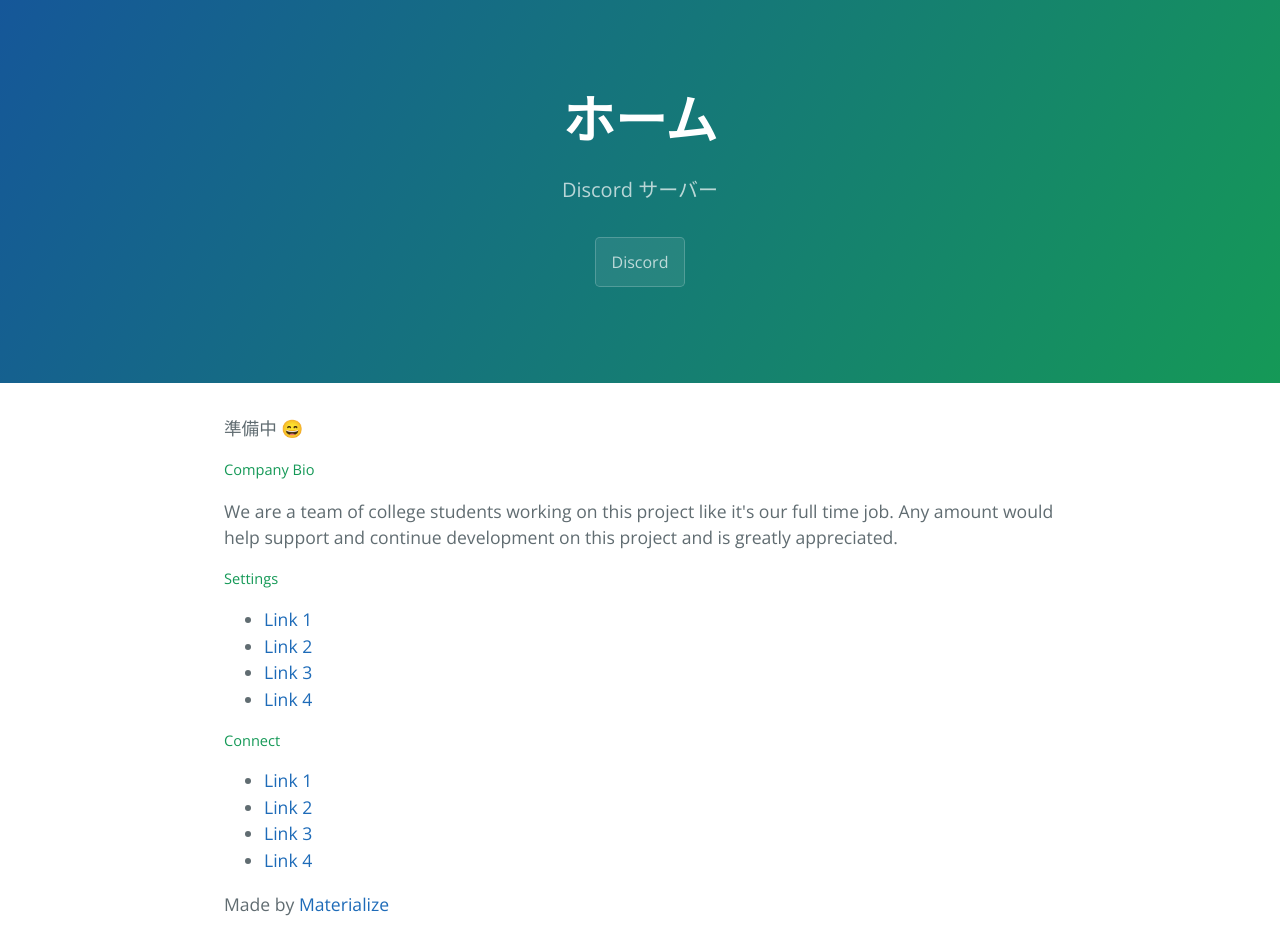
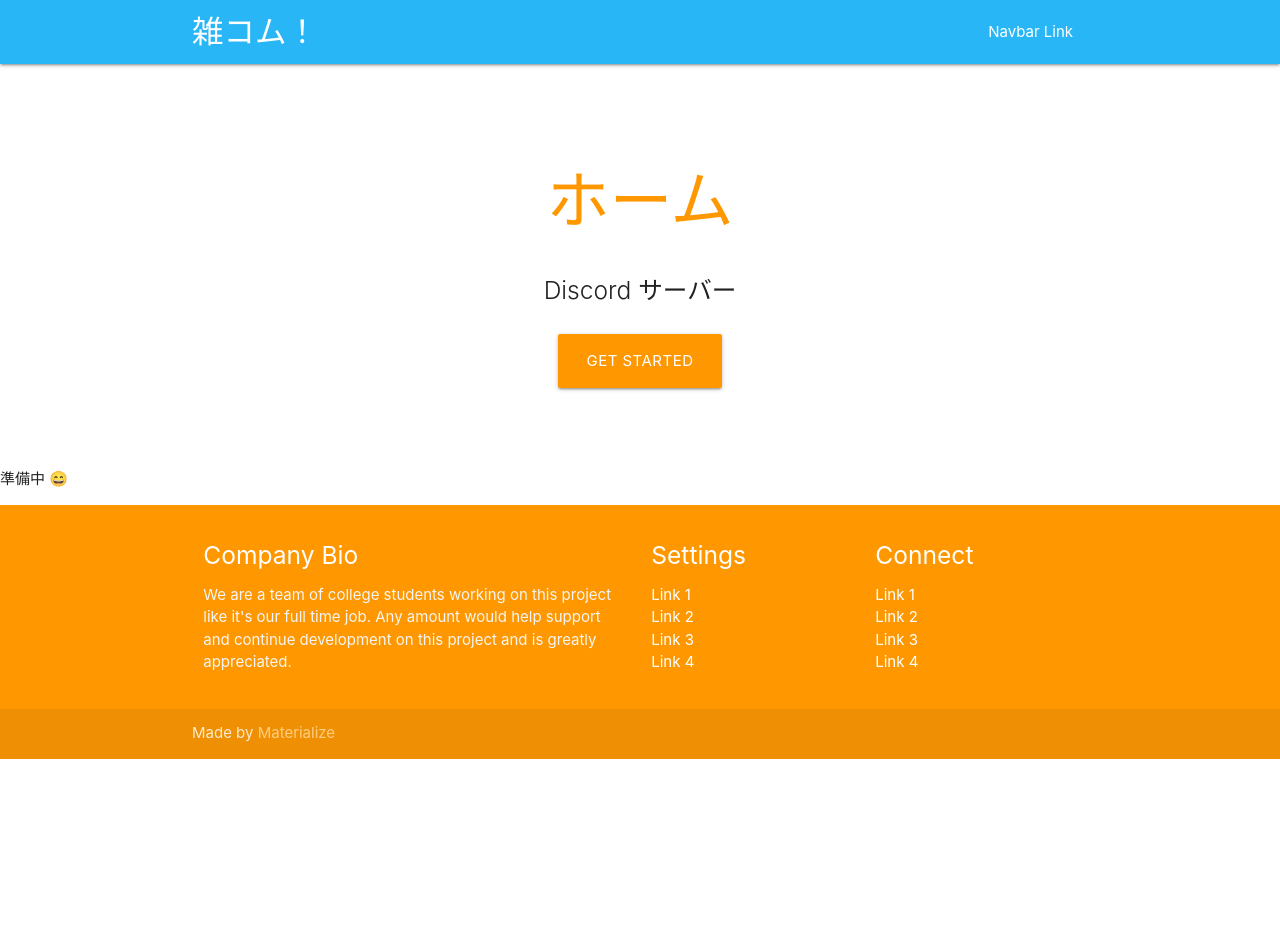
Before and after one commit to zatsukomu/zatsukomu-website-v1, a Jekyll site: the page built from docs/pages/index.md, in a window 1280 px wide. Built offline with Jekyll 4.4.1, drawn with Linux system fonts in a browser that asks for light colours; nearby versions of some CDN libraries; emoji names are drawn with the system emoji font; after the commit the page ends 900 px from its top, so only the background shows below that.

Commit message:
Update default.html

```diff
--- a/docs/_layouts/default.html
+++ b/docs/_layouts/default.html
@@ -10,22 +10,49 @@
     <meta name="viewport" content="width=device-width, initial-scale=1">
     <meta name="theme-color" content="#157878">
     <meta name="apple-mobile-web-app-status-bar-style" content="black-translucent">
-    <link rel="stylesheet" href="https://zatsukomu.tk/assets/css/style.css">
+  <!-- CSS  -->
+  <link href="https://fonts.googleapis.com/icon?family=Material+Icons" rel="stylesheet">
+  <link href="https://zatsukomu.tk/assets/css/materialize.min.css" type="text/css" rel="stylesheet" media="screen,projection"/>
+  <link href="https://zatsukomu.tk/assets/css/style2.css" type="text/css" rel="stylesheet" media="screen,projection"/>
+</head>
   </head>
   <body>
 
-    <header class="page-header" role="banner">
-      <h1 class="project-name">{{ page.title | default: site.title | default: site.github.repository_name }}</h1>
-      <h2 class="project-tagline">{{ page.description | default: site.description | default: site.github.project_tagline }}</h2>
-        <a href="https://discord.gg/SyhPXfQ" class="btn">Discord</a>
-    </header>
+  <nav class="light-blue lighten-1" role="navigation">
+    <div class="nav-wrapper container"><a id="logo-container" href="#" class="brand-logo">雑コム！</a>
+      <ul class="right hide-on-med-and-down">
+        <li><a href="#">Navbar Link</a></li>
+      </ul>
 
-    <main id="content" class="main-content" role="main">
+      <ul id="nav-mobile" class="sidenav">
+        <li><a href="#">Navbar Link</a></li>
+      </ul>
+      <a href="#" data-target="nav-mobile" class="sidenav-trigger"><i class="material-icons">menu</i></a>
+    </div>
+  </nav>
+  <div class="section no-pad-bot" id="index-banner">
+    <div class="container">
+      <br><br>
+      <h1 class="header center orange-text">{{ page.title | default: site.title }}</h1>
+      <div class="row center">
+        <h5 class="header col s12 light">{{ page.description | default: site.description }}</h5>
+      </div>
+      <div class="row center">
+        <a href="https://discord.gg/SyhPXfQ" id="discord-button" class="btn-large waves-effect waves-light orange">Get Started</a>
+      </div>
+      <br><br>
+
+    </div>
+  </div>
+
       {{ content }}
 
 {% include footer.html %}
 
-    </main>
+  <!--  Scripts-->
+  <script src="https://code.jquery.com/jquery-2.1.1.min.js"></script>
+  <script src="https://zatsukomu.tk/assets/js/materialize.min.js"></script>
+  <script src="https://zatsukomu.tk/assets/js/init.js"></script>
 
   </body>
 </html>
```
